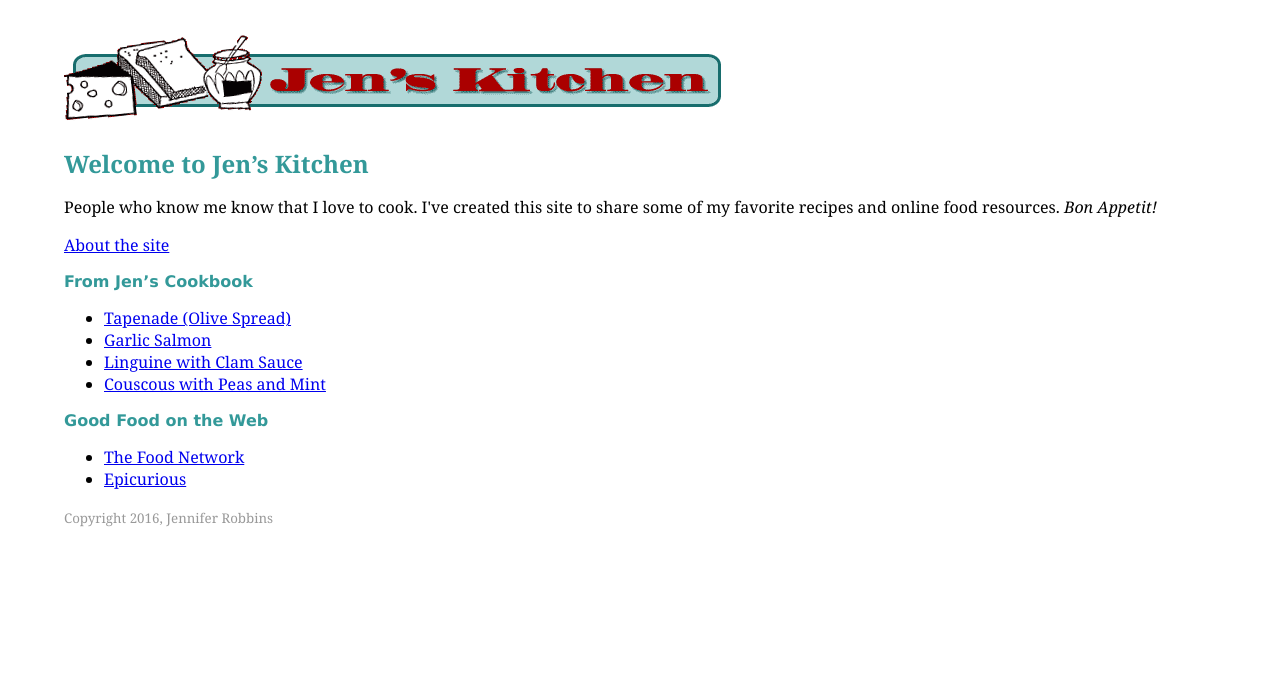
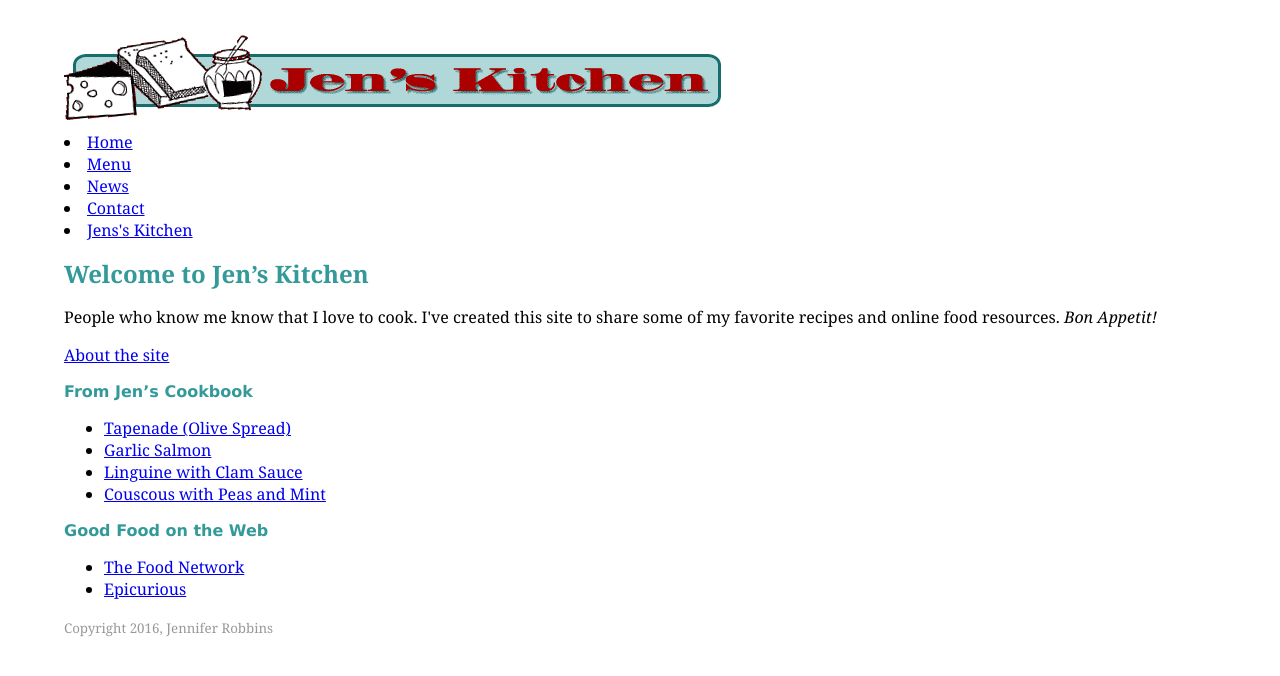
Before and after one commit to gabsmeanta/fid, a plain HTML site: page bistro/jenskitchen/jenskitch.html in a window 1280 px wide. Drawn offline with Linux system fonts and the light colour scheme.

Commit message:
Update jenskitch.html

```diff
--- a/bistro/jenskitchen/jenskitch.html
+++ b/bistro/jenskitchen/jenskitch.html
@@ -27,6 +27,14 @@ small {
 <body>
 <img src="images/jenskitchen.gif" alt="Jen's Kitchen banner" width="660" height="94">
 
+<nav>
+	<li><a href="index.html">Home</a></li>
+	<li><a href="menu.html">Menu</a></li>
+	<li><a href="bgnews.html">News</a></li>
+	<li><a href="contact.html">Contact</a></li>
+	<li><a href="jenskitchen/jenskitch.html">Jens's Kitchen</a></li>
+   </nav>
+
 <h1>Welcome to Jen&rsquo;s Kitchen</h1>
 
 <p>People who know me know that I love to cook. I've created this site to share some of my favorite recipes and online food resources. <i>Bon Appetit!</i> </p>
```
